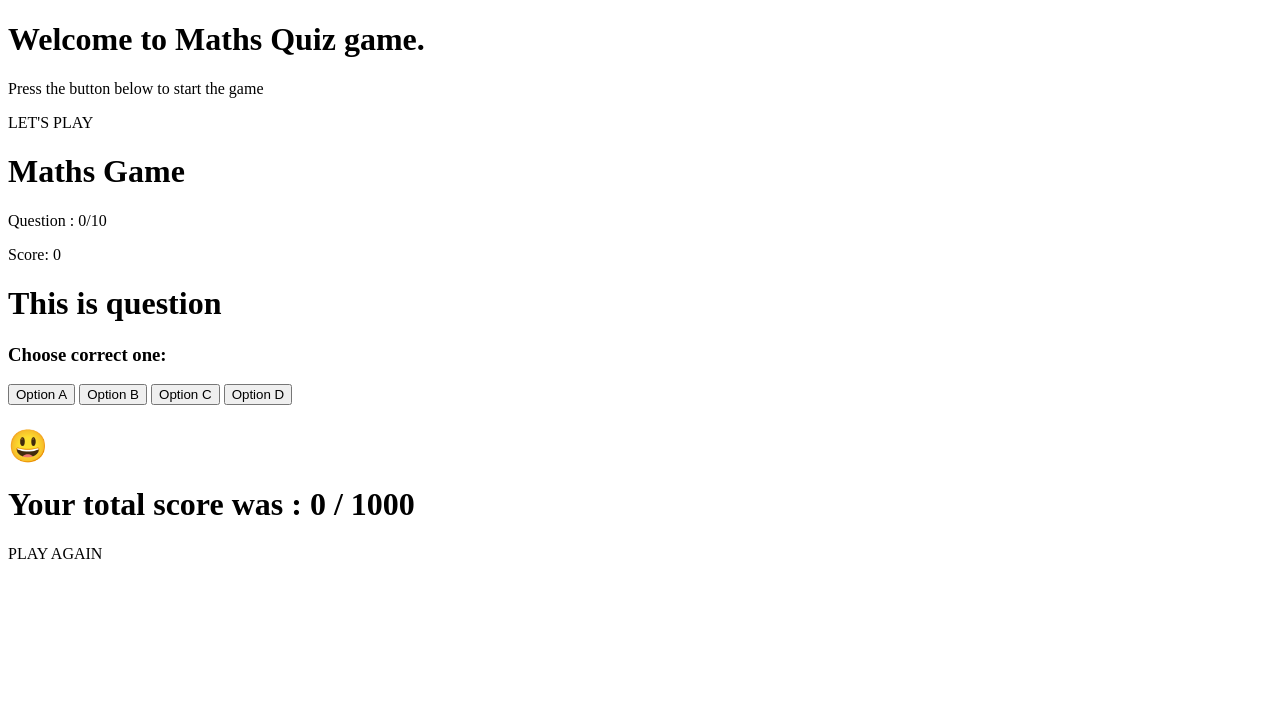
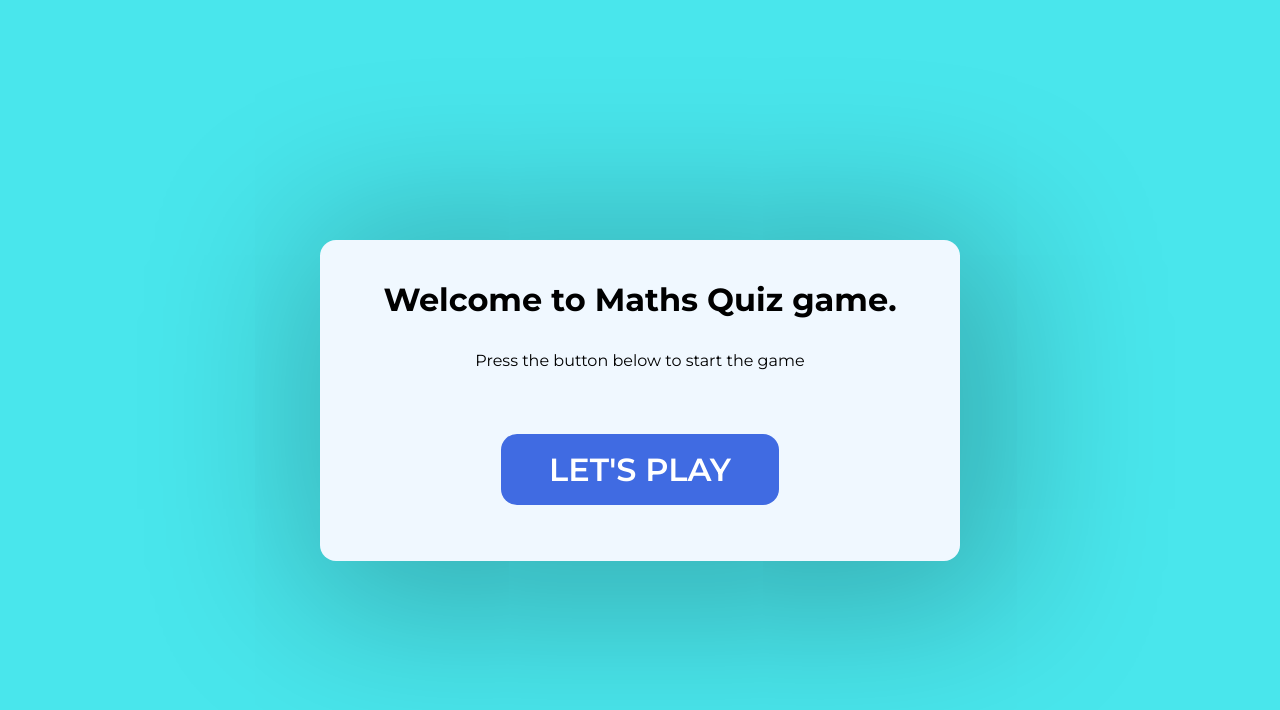
Before and after one commit to temp1codingacc/Maths_Quiz, a plain HTML site: page index.html in a window 1280 px wide. Drawn offline with Linux system fonts and the light colour scheme; the site is published under a folder, as on GitHub Pages, so addresses that start at the root find nothing.

Commit message:
Update index.html

```diff
--- a/index.html
+++ b/index.html
@@ -5,8 +5,8 @@
     <meta charset="UTF-8">
     <meta http-equiv="X-UA-Compatible" content="IE=edge">
     <meta name="viewport" content="width=device-width, initial-scale=1.0">
-    <link rel="stylesheet" href="/index.css">
-    <script src="/index.js" defer></script>
+    <link rel="stylesheet" href="./index.css">
+    <script src="./index.js" defer></script>
     <title>Maths Game</title>
 </head>
 
```
